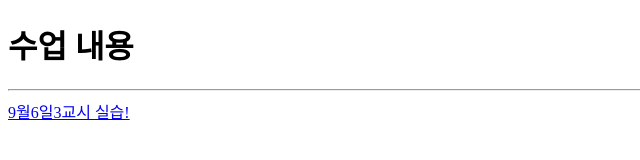
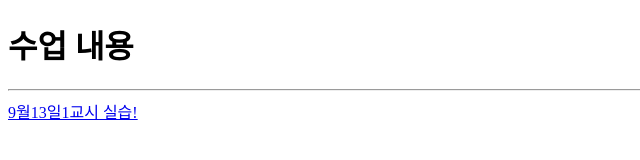
Before and after one commit to dhtpdnf/Heoung, a plain HTML site: page index.html in a window 1280 px wide. Shown: the full height of the page, 0-640 px from the left. Drawn offline with Linux system fonts and the light colour scheme.

Commit message:
Add files via upload

```diff
--- a/index.html
+++ b/index.html
@@ -9,6 +9,6 @@
 <body>
     <h1>수업 내용</h1>
     <hr>
-    <a href="9월13일1교시.html"> 9월6일3교시 실습! </a>
+    <a href="9월13일1교시.html"> 9월13일1교시 실습! </a>
 </body>
 </html>
```
